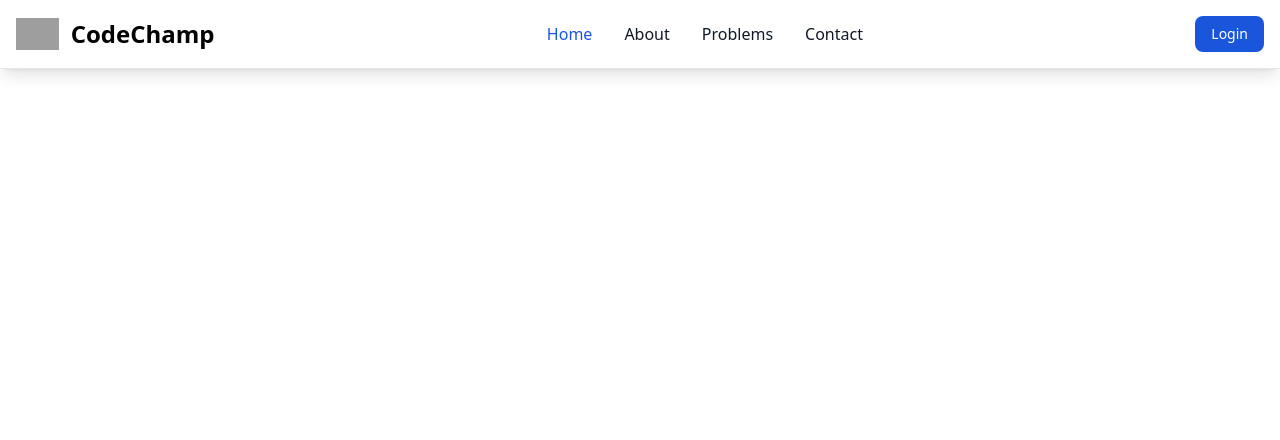
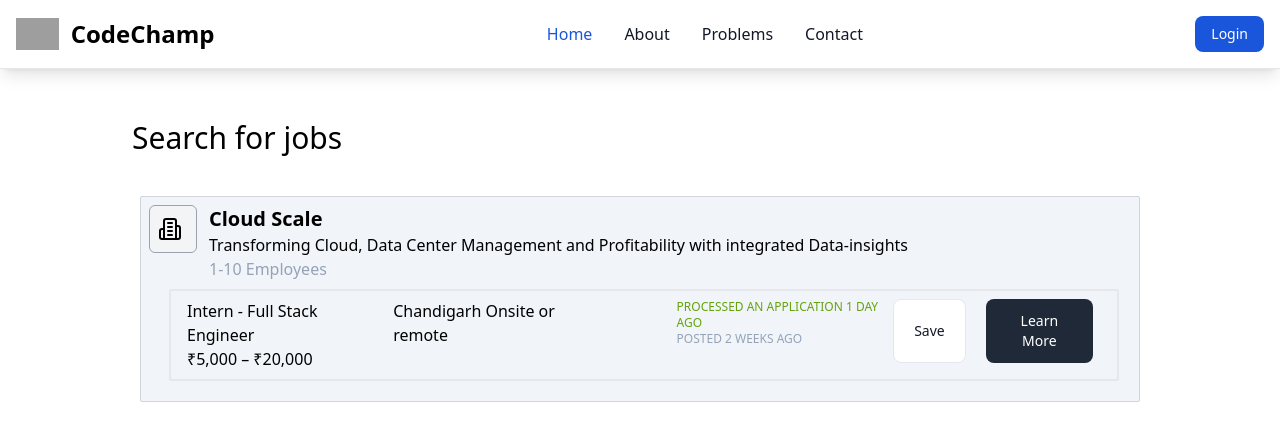
Before and after one commit to pruthvii09/CodeChamp, a React (Create React App) app in the folder frontend/: page /jobs in a window 1280 px wide. Shown: the top 440 px of the page. Built offline with nearby package versions, Linux system fonts and the light colour scheme; grey boxes are pictures that could not be loaded.

Commit message:
Changes made in Jobs File

```diff
--- a/frontend/src/App.js
+++ b/frontend/src/App.js
@@ -6,6 +6,7 @@
 import Layout from "./Components/Layout";
 import Problems from "./pages/Problems/Problems";
 import Profile from "./pages/Profile/Profile";
+import Jobs from "./pages/Jobs/Jobs";
 
 function App() {
   return (
@@ -18,6 +19,7 @@
           <Route path="/" element={<Home />} />
           <Route path="/problems" element={<Problems/>} />
           <Route path="/profile" element={<Profile/>} />
+          <Route path="/jobs" element={<Jobs/>} />
         </Routes>
       </Router>
     </div>
--- /dev/null
+++ b/frontend/src/pages/Jobs/Jobs.jsx
@@ -0,0 +1,62 @@
+import { Building2 } from "lucide-react";
+import React from "react";
+
+function Jobs() {
+  return (
+    <div className="mt-20 p-10 text-start mx-20">
+      <div>
+        <h1 className="text-3xl	pb-10 font-normal pl-3">Search for jobs</h1>
+        <div className="pt-2 pl-2 border border-gray-300 bg-slate-100 mx-5 rounded-sm">
+          <div className="flex flex-row gap-3">
+            <div className=" align-middle pl-2 inline-flex flex-row items-center border border-gray-400 bg-gray-100  rounded-md h-12 w-12">
+              <Building2 />
+            </div>
+            <div className="flex flex-col  ">
+              <p className="text-black text-xl  font-bold">Cloud Scale</p>
+              <p className="text-black">
+                Transforming Cloud, Data Center Management and Profitability
+                with integrated Data-insights
+              </p>
+              <p className="text-slate-400">1-10 Employees</p>
+            </div>
+          </div>
+
+          <div className="flex flex-row cursor-pointer border-2 mt-2 py-2 px-4 border-gray-200 bg-slate-100 rounded-sm mx-5 mb-5">
+            <div className="flex flex-row justify-between gap-5">
+              <div className="flex flex-col">
+                <p>Intern - Full Stack Engineer</p>
+                <p>₹5,000 – ₹20,000</p>
+              </div>
+              <p>Chandigarh Onsite or remote</p>
+            </div>
+            <div className="flex flex-row ml-20 gap-3">
+              <div className="flex flex-col">
+                <p className="text-xs text-lime-600">
+                  PROCESSED AN APPLICATION 1 DAY AGO
+                </p>
+                <span className="text-xs text-slate-400">
+                  POSTED 2 WEEKS AGO
+                </span>
+              </div>
+              <button
+                type="button"
+                class="py- px-5 mr-2 mb-2 text-sm font-medium text-gray-900 focus:outline-none bg-white rounded-lg border border-gray-200 hover:bg-gray-100 hover:text-blue-700 focus:z-10 focus:ring-4 focus:ring-gray-200 dark:focus:ring-gray-700 dark:bg-gray-800 dark:text-gray-400 dark:border-gray-600 dark:hover:text-white dark:hover:bg-gray-700"
+              >
+                Save
+              </button>
+              <button
+                type="button"
+                class="text-white bg-gray-800 hover:bg-gray-900 focus:outline-none focus:ring-4 focus:ring-gray-300 font-medium rounded-lg text-sm px-5 py-2.5 mr-2 mb-2 dark:bg-gray-800 dark:hover:bg-gray-700 dark:focus:ring-gray-700 dark:border-gray-700"
+              >
+                Learn More
+              </button>
+            </div>
+          </div>
+          <div></div>
+        </div>
+      </div>
+    </div>
+  );
+}
+
+export default Jobs;
```
